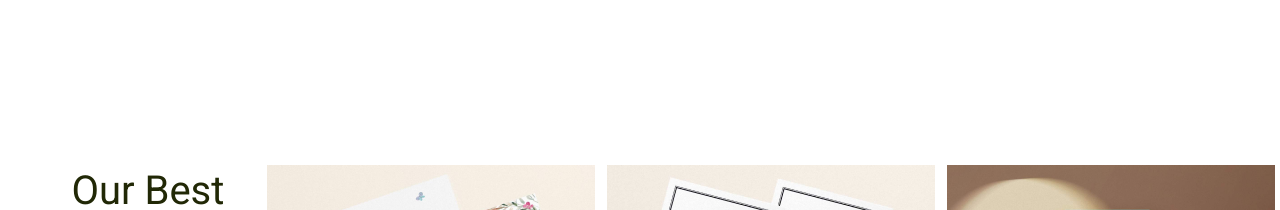
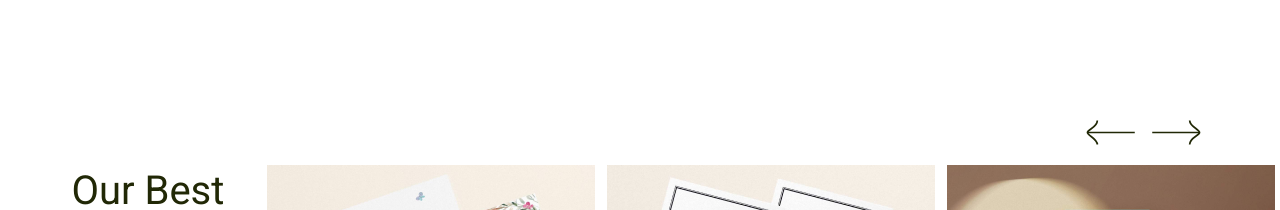
Before and after one commit to EvgeniyaDanilovich/postcard-shop, a plain HTML site: page index.html in a window 1280 px wide. Shown: the part 1380-1590 px from the top of the page. Drawn offline with nearby package versions, Linux system fonts and the light colour scheme; the site is published under a folder, as on GitHub Pages, so addresses that start at the root find nothing.

Commit message:
fix: add arrow

```diff
--- a/css/style.css
+++ b/css/style.css
@@ -194,7 +194,8 @@ header::before {
     width: 30px;
     height: 18px;
   }
-  .header-menu__icon::before, .header-menu__icon::after {
+  .header-menu__icon::before,
+  .header-menu__icon::after {
     content: "";
     background-color: #fff;
     position: absolute;
@@ -292,7 +293,8 @@ header::before {
   }
 }
 
-.header-menu__link-plus::before, .header-menu__link-plus::after {
+.header-menu__link-plus::before,
+.header-menu__link-plus::after {
   content: "";
   position: absolute;
   bottom: 5px;
@@ -715,7 +717,7 @@ position:relative;
 
 .bestsellers-slider .slick-arrow.slick-prev {
   right: 145px;
-  background: url(/img/icons/arrow_b.svg) 0 0 no-repeat;
+  background: url(../img/icons/arrow_b.svg) 0 0 no-repeat;
   background-size: 50px 25px;
   -webkit-transform: rotate(180deg);
   transform: rotate(180deg);
@@ -723,7 +725,7 @@ position:relative;
 
 .bestsellers-slider .slick-arrow.slick-next {
   right: 80px;
-  background: url(/img/icons/arrow_b.svg) 0 0 no-repeat;
+  background: url(../img/icons/arrow_b.svg) 0 0 no-repeat;
   background-size: 50px 25px;
 }
 
```
Lines whose indentation alone changed are shown as unchanged.
